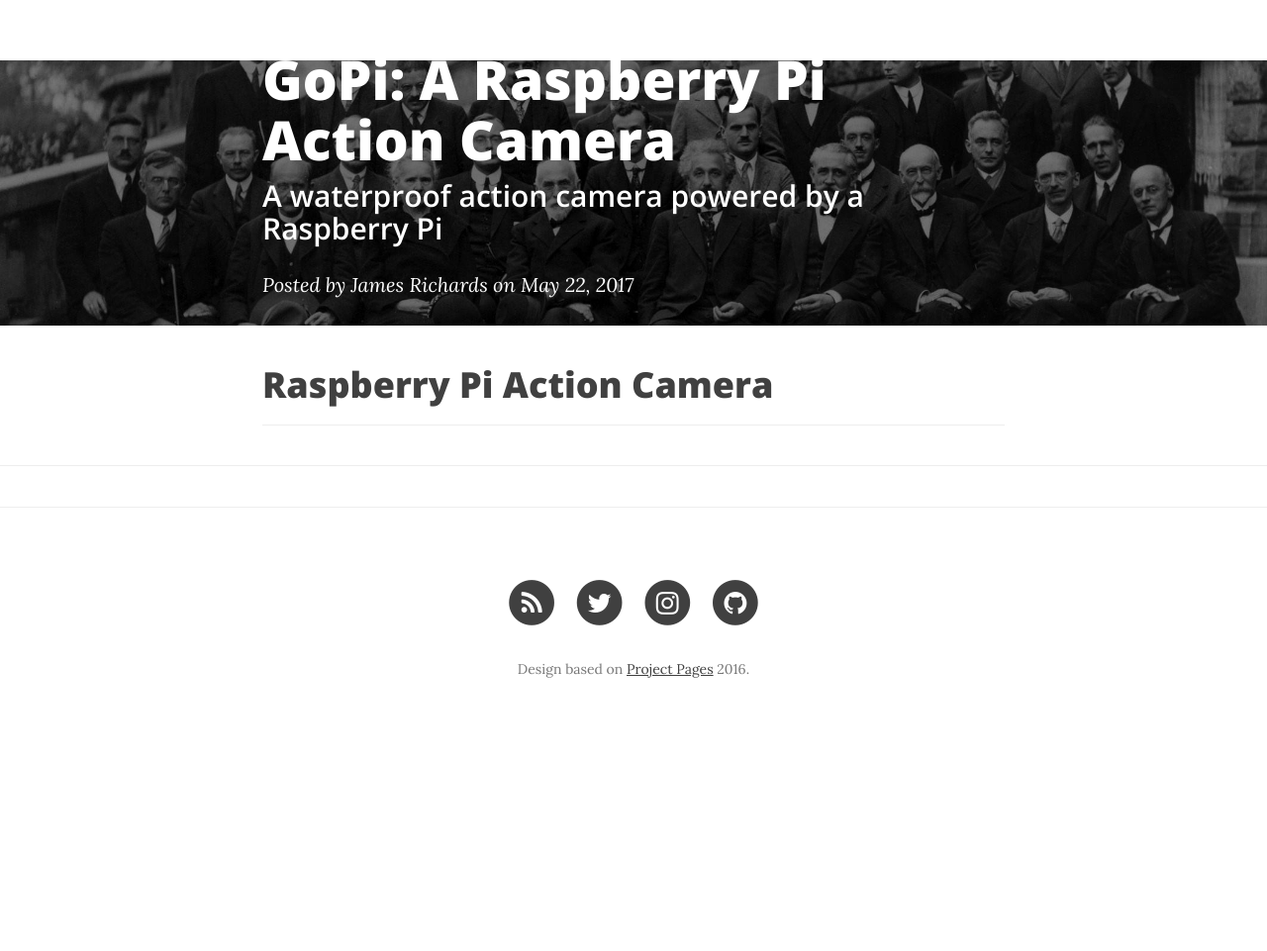
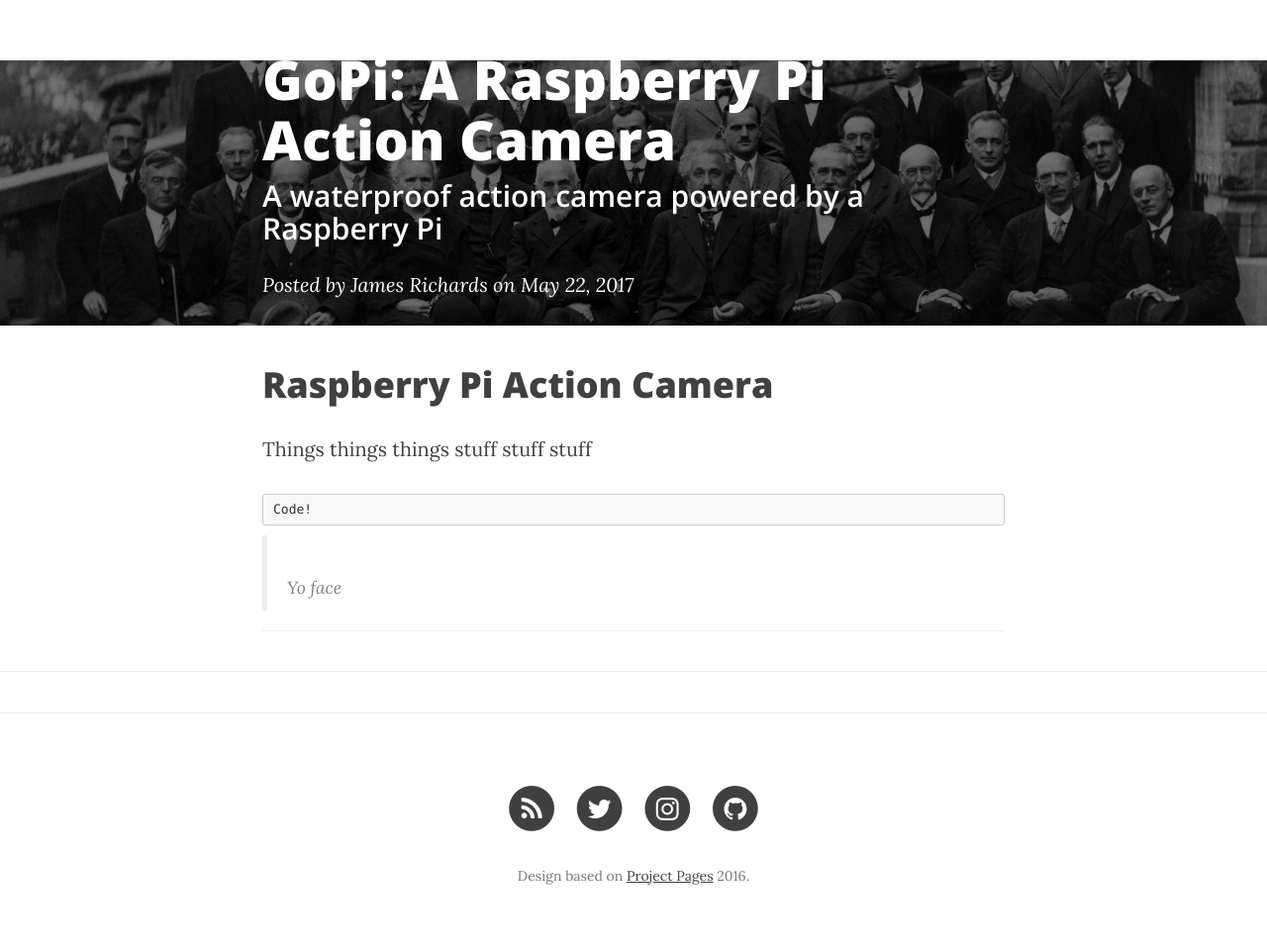
Before and after one commit to Jderrill/Jderrill.github.io, a Jekyll site: the page built from _posts/2017-05-22-gopi-a-raspberry-pi-action-camera.md, in a window 1280 px wide. Shown: the whole page at 99% size. Built offline with Jekyll 4.4.1, drawn with Linux system fonts in a browser that asks for light colours; nearby versions of some CDN libraries; comment, search, counter and statistics services are not loaded; before the commit the page ends 900 px from its top, so only the background shows below that.

Commit message:
Updated 2017-05-22-gopi-a-raspberry-pi-action-camera.md

````diff
--- a/_posts/2017-05-22-gopi-a-raspberry-pi-action-camera.md
+++ b/_posts/2017-05-22-gopi-a-raspberry-pi-action-camera.md
@@ -16,4 +16,16 @@
 
 
 
+
 # Raspberry Pi Action Camera
+
+Things
+things
+things
+stuff
+stuff
+stuff
+```
+Code!
+```
+> Yo face
````
